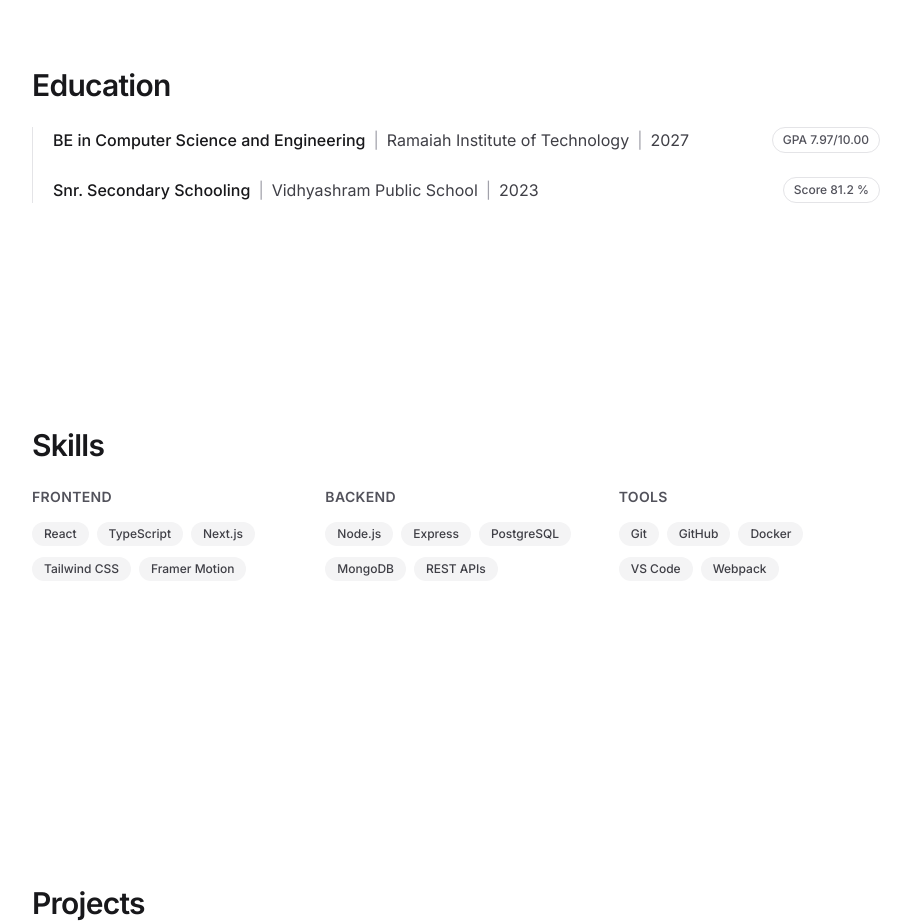
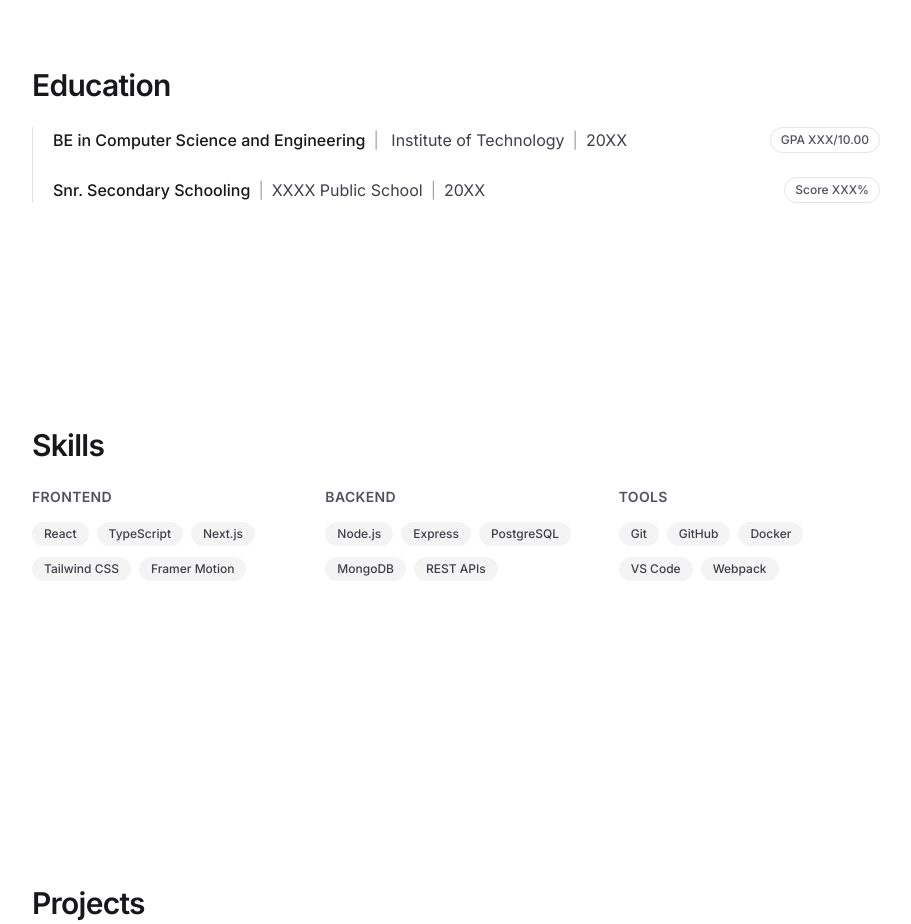
Before and after one commit to mohitk-patwari/portfolio, a Next.js app: page / in a window 1280 px wide. Shown: the part 1240-2164 px from the top of the page, without its empty margins (184-1095 px from the left). Built offline with nearby package versions, Linux system fonts and the light colour scheme.

Commit message:
chaging the personal details

```diff
--- a/components/Education.tsx
+++ b/components/Education.tsx
@@ -10,15 +10,15 @@ interface EducationItem {
 const educationData: EducationItem[] = [
   {
     degree: 'BE in Computer Science and Engineering',
-    institute: 'Ramaiah Institute of Technology',
-    year: '2027',
-    gpa: 'GPA 7.97/10.00',
+    institute: ' Institute of Technology',
+    year: '20XX',
+    gpa: 'GPA XXX/10.00',
   },
   {
     degree: 'Snr. Secondary Schooling',
-    institute: 'Vidhyashram Public School',
-    year: '2023',
-    gpa: 'Score 81.2 %',
+    institute: 'XXXX Public School',
+    year: '20XX',
+    gpa: 'Score XXX%',
   },
 ];
 
```
